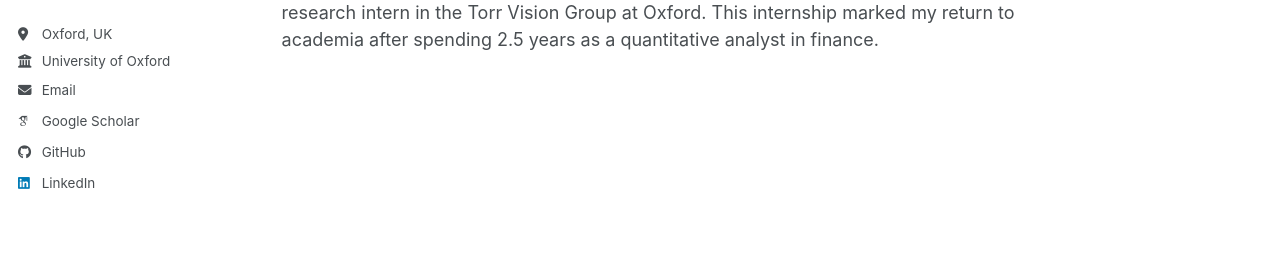
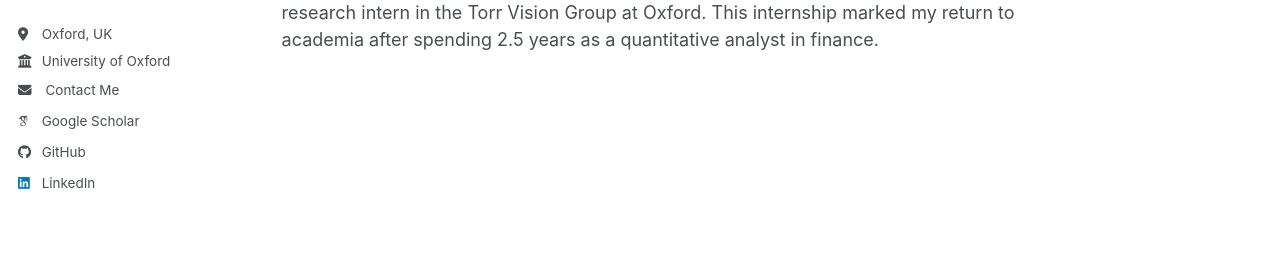
Before and after one commit to eleanortrollope/eleanortrollope.github.io, a Jekyll site: the page built from _pages/about.md, in a window 1280 px wide. Shown: the part 438-712 px from the top of the page. Built offline with Jekyll 4.4.1, drawn with Linux system fonts in a browser that asks for light colours; some web fonts are replaced; a script bundle is joined from its source files by our own code; library files that are not in the unit come from our copies.

Commit message:
Update author
Replaced the email link with a 'Contact Me' link.

```diff
--- a/_includes/author-profile.html
+++ b/_includes/author-profile.html
@@ -45,9 +45,18 @@
       {% if author.uri %}
         <li><a href="{{ author.uri }}"><i class="fas fa-fw fa-link icon-pad-right" aria-hidden="true"></i>{{ site.data.ui-text[site.locale].website_label | default: "Website" }}</a></li>
       {% endif %}
-      {% if author.email %}
+
+      <!-- {% if author.email %}
         <li><a href="mailto:{{ author.email }}"><i class="fas fa-fw fa-envelope icon-pad-right" aria-hidden="true"></i>{{ site.data.ui-text[site.locale].email_label | default: "Email" }}</a></li>
-      {% endif %}
+      {% endif %}-->
+
+      <li>
+        <a href="#" id="contact-link">
+          <i class="fas fa-fw fa-envelope icon-pad-right" aria-hidden="true"></i>
+          <span class="sr-only">Email</span>
+          Contact Me
+        </a>
+      </li>
 
       <!-- Font Awesome and Academicons icons / Academic websites -->
       {% if author.academia %}
```
